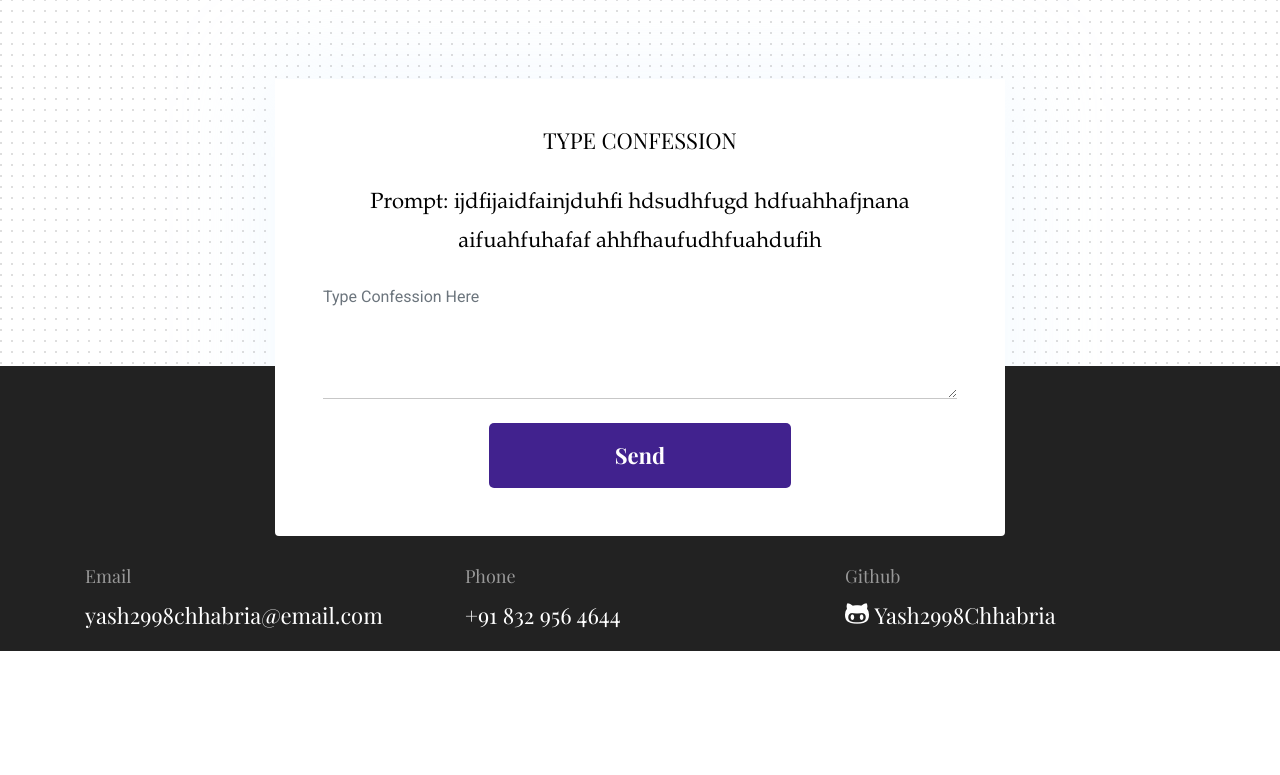
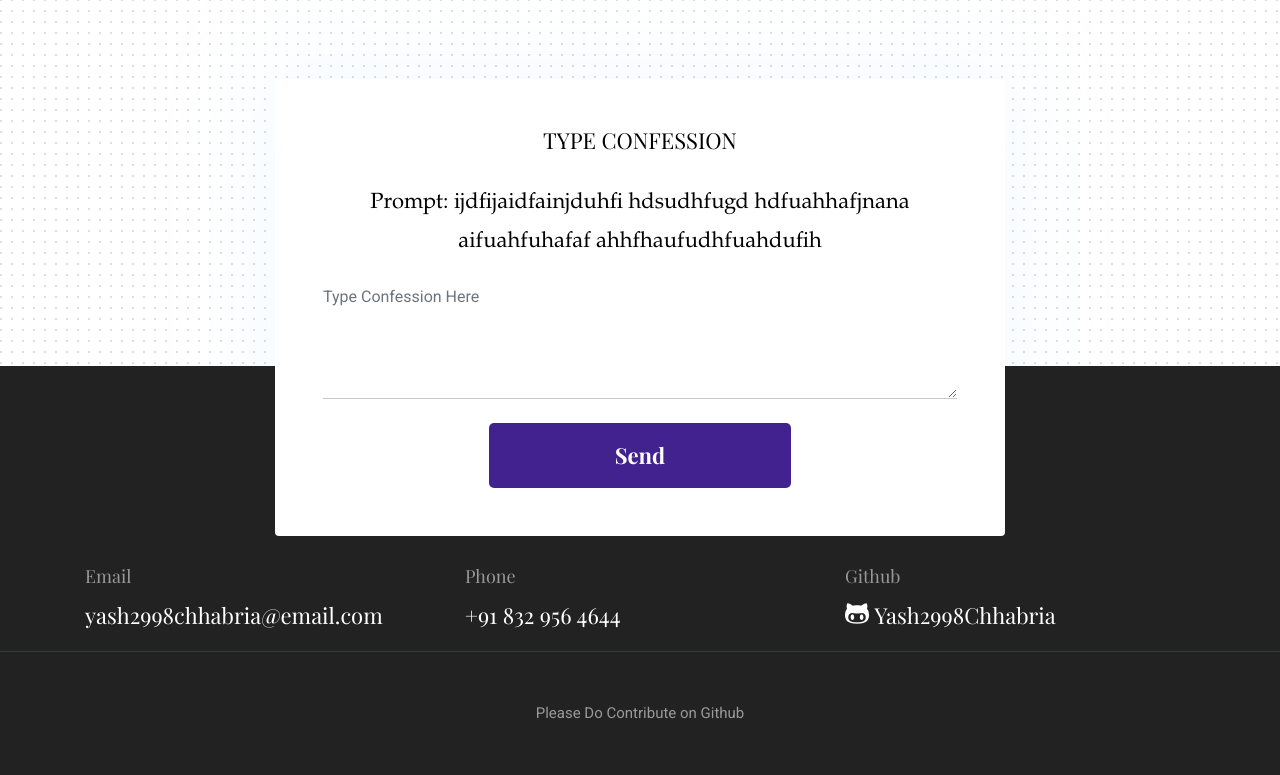
Before and after one commit to yash2998chhabria/Django-RNN, a Django app: page / in a window 1280 px wide; the page is wider, and only the part inside the window is pictured. Shown: the part 1196-1971 px from the top of that part. Before the commit the page ends 1847 px from the top of that part, so only its background shows below. Run offline with Django 3.2, Linux system fonts and the light colour scheme; some libraries are stand-ins or nearby versions.

Commit message:
Update base.html

```diff
--- a/Templates/base.html
+++ b/Templates/base.html
@@ -75,6 +75,9 @@
           </div>
         </div>
       </div>
+      <div class="border-top text-center border-dark py-5">
+        <p class="mb-0 text-light">Please Do Contribute on Github</p>
+      </div>
   </footer>
 
   <!-- jQuery -->
```
